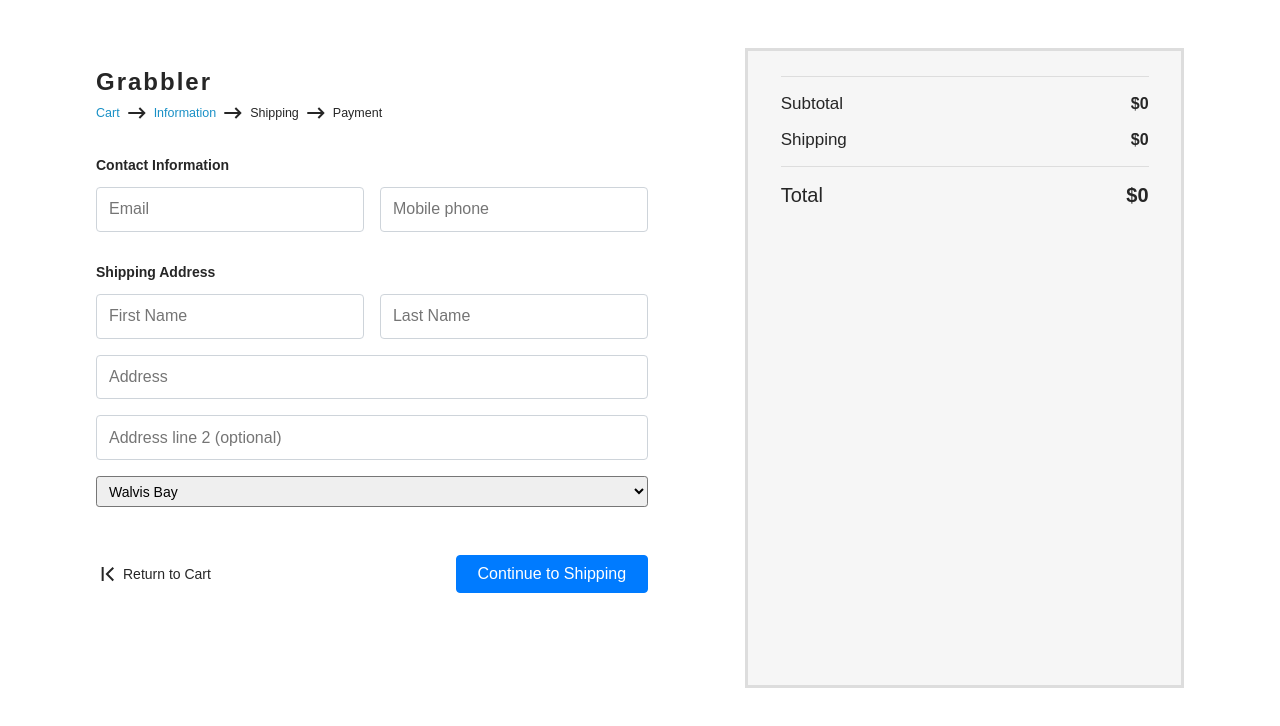
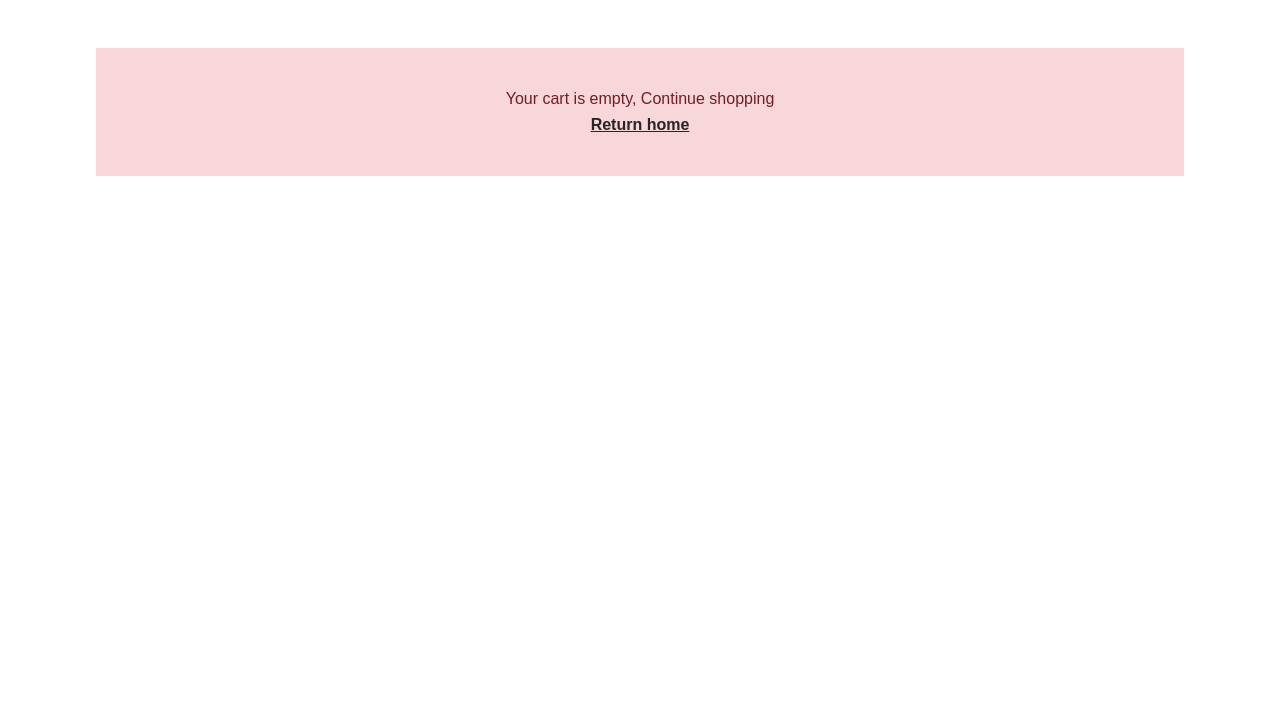
Before and after one commit to MeatBoyed/DropIT, a React (Create React App) app in the folder client/: page /checkout in a window 1280 px wide. Shown: the top 726 px of the page. Built offline with nearby package versions, Linux system fonts and the light colour scheme; the HTML template or start-up script is replaced by a standard one.

Commit message:
fix: Checkout cart check

```diff
--- a/client/src/components/CheckoutPage/CheckoutPageIndex.tsx
+++ b/client/src/components/CheckoutPage/CheckoutPageIndex.tsx
@@ -1,46 +1,74 @@
-import React, {useState} from 'react';
+import React, { useContext, useState } from 'react';
 import { Link } from 'react-router-dom';
 
-import { Payment } from "./Payment"
+import { Payment } from './Payment';
 import { Information } from './Information';
 import { InformationSummary } from './InformationSummary';
 import { ShoppingCartSummary } from './ShoppingCartSummary';
 
 import { ReactComponent as DrownDownIcon } from '../../images/DrownDownIcon.svg';
 import { ReactComponent as BreadcrumArrow } from '../../images/BreadcrumArrow.svg';
+import { ShoppingCartContext } from '../ShoppingCartContext';
 
-const BreadcrumActiveColour = "#1990c6";
+import Alert from '../Utils/Alert';
+
+const BreadcrumActiveColour = '#1990c6';
 
 export const CheckoutPageIndex: React.FC = () => {
   // breadcrums colours variables in styles
-  const [currentState, setCurrentState] = useState<string>("information")
+  const [currentState, setCurrentState] = useState<string>('information');
+  const { shoppingCartLength } = useContext(ShoppingCartContext);
 
   return (
+    <React.Fragment>
+      {shoppingCartLength !== 0 ? (
         <section id="CheckoutSection">
           <ShoppingCartSummary />
           <div id="PagesContainer">
             <h2 className="sectionTitle">Grabbler</h2>
             <div className="breadCrumsContaienr">
-          <p className="breadCrum" style={{color: BreadcrumActiveColour}} >Cart</p>
-          <BreadcrumArrow className="arrow"  />
-          <p className="breadCrum" style={{color: currentState === "information" || currentState === "informationCheck" ? BreadcrumActiveColour : ""}}>Information</p>
-          <BreadcrumArrow className="arrow"  />
-          <p className="breadCrum" style={{color: currentState === "informationCheck" || currentState ===  "payment" ? BreadcrumActiveColour : ""}} >Shipping</p>
+              <p className="breadCrum" style={{ color: BreadcrumActiveColour }}>
+                Cart
+              </p>
               <BreadcrumArrow className="arrow" />
-          <p className="breadCrum" style={{color: currentState === "payment" ? BreadcrumActiveColour : ""}}>Payment</p>
+              <p
+                className="breadCrum"
+                style={{
+                  color: currentState === 'information' || currentState === 'informationCheck' ? BreadcrumActiveColour : '',
+                }}
+              >
+                Information
+              </p>
+              <BreadcrumArrow className="arrow" />
+              <p
+                className="breadCrum"
+                style={{
+                  color: currentState === 'informationCheck' || currentState === 'payment' ? BreadcrumActiveColour : '',
+                }}
+              >
+                Shipping
+              </p>
+              <BreadcrumArrow className="arrow" />
+              <p className="breadCrum" style={{ color: currentState === 'payment' ? BreadcrumActiveColour : '' }}>
+                Payment
+              </p>
             </div>
             {(() => {
               switch (currentState) {
-            case "information": return <Information />
-            case "informationCheck": return <InformationSummary />
-            case "payment": return <Payment />
-            default: return <Information />
+                case 'information':
+                  return <Information />;
+                case 'informationCheck':
+                  return <InformationSummary />;
+                case 'payment':
+                  return <Payment />;
+                default:
+                  return <Information />;
               }
             })()}
             <div className="navigation">
               {(() => {
                 switch (currentState) {
-            case "information":
+                  case 'information':
                     return (
                       <React.Fragment>
                         <div className="returnContainer">
@@ -49,37 +77,45 @@ export const CheckoutPageIndex: React.FC = () => {
                             Return to Cart
                           </Link>
                         </div>
-                <button className="continueBtn" onClick={() => setCurrentState("informationCheck")}>Continue to Shipping</button>
+                        <button className="continueBtn" onClick={() => setCurrentState('informationCheck')}>
+                          Continue to Shipping
+                        </button>
                       </React.Fragment>
-              )
-            case "informationCheck":
+                    );
+                  case 'informationCheck':
                     return (
                       <React.Fragment>
                         <div className="returnContainer">
                           <DrownDownIcon className="icon" />
-                  <a className="returnText" href=" " onClick={() => setCurrentState("information")}>
+                          <a className="returnText" href=" " onClick={() => setCurrentState('information')}>
                             Return to Information
                           </a>
                         </div>
-                <button className="continueBtn" onClick={() => setCurrentState("payment")}>Continue to Payment</button>
+                        <button className="continueBtn" onClick={() => setCurrentState('payment')}>
+                          Continue to Payment
+                        </button>
                       </React.Fragment>
-              )
-              case "payment":
+                    );
+                  case 'payment':
                     return (
                       <React.Fragment>
                         <div className="returnContainer">
                           <DrownDownIcon className="icon" />
-                  <a className="returnText" href=" " onClick={() => setCurrentState("informationCheck")}>
+                          <a className="returnText" href=" " onClick={() => setCurrentState('informationCheck')}>
                             Return to Shipping
                           </a>
                         </div>
                         <button className="continueBtn">Pay Now</button>
                       </React.Fragment>
-              )
+                    );
                 }
               })()}
             </div>
           </div>
         </section>
+      ) : (
+        <Alert message="Your cart is empty, Continue shopping" returnHome={true} />
+      )}
+    </React.Fragment>
   );
 };
```
Lines whose indentation alone changed are shown as unchanged.
